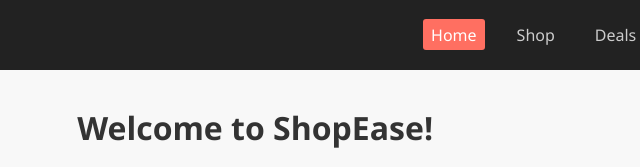
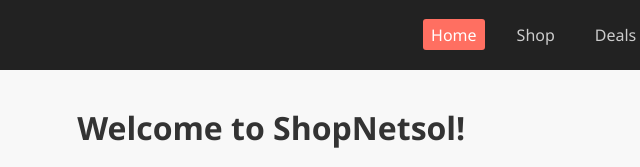
Before and after one commit to codChirag/netsol, a plain HTML site: page index.html in a window 1280 px wide. Shown: the top 167 px of the page, 326-966 px from the left. Drawn offline with Linux system fonts and the light colour scheme.

Commit message:
Update index.html

```diff
--- a/index.html
+++ b/index.html
@@ -22,7 +22,7 @@
   </header>
 
   <main class="container">
-    <h1>Welcome to ShopEase!</h1>
+    <h1>Welcome to ShopNetsol!</h1>
     <p>Your one-stop shop for amazing products at unbeatable prices.</p>
     <p><a href="shop.html" class="btn-primary">Start Shopping</a></p>
   </main>
```
